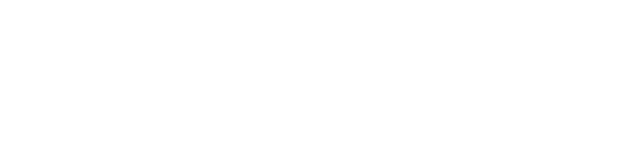
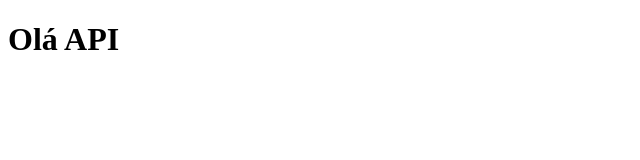
Before and after one commit to jhsmiranda/node-typescript-api, a plain HTML site: page index.html in a window 1280 px wide. Shown: the whole page, without its empty margins (0-640 px from the left). Drawn offline with Linux system fonts and the light colour scheme.

```diff
--- a/index.html
+++ b/index.html
@@ -7,6 +7,6 @@
     <title>Document</title>
 </head>
 <body>
-
+    <h1>Olá API</h1>
 </body>
 </html>
```
